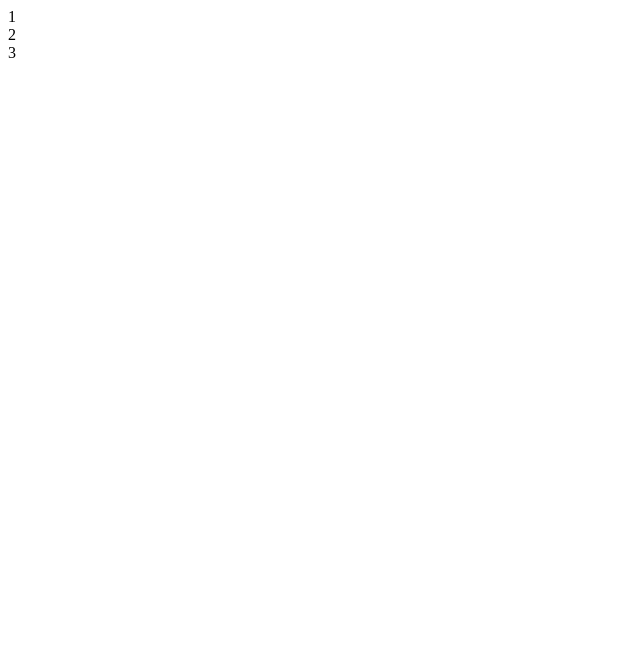
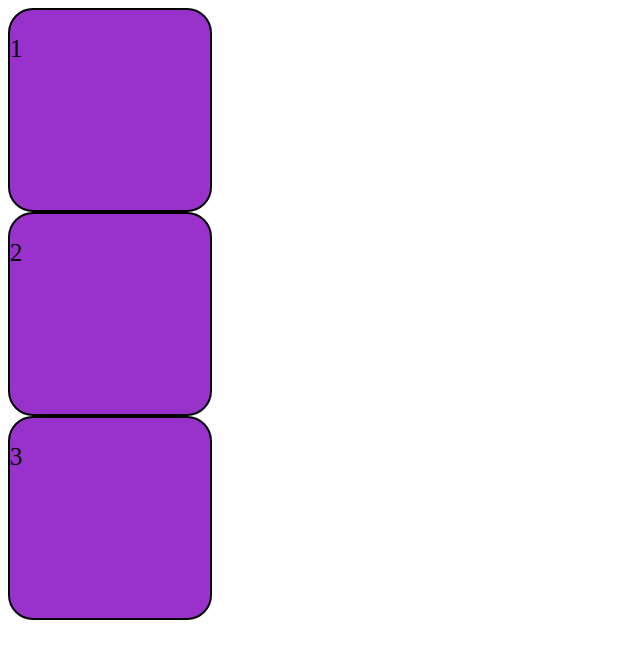
Before and after one commit to Bhagatpoonam/practice-fork-, a plain HTML site: page index.html in a window 1280 px wide. Shown: the whole page, without its empty margins (0-640 px from the left). Drawn offline with Linux system fonts and the light colour scheme.

Commit message:
background color added

```diff
--- a/index.html
+++ b/index.html
@@ -5,16 +5,29 @@
     <meta http-equiv="X-UA-Compatible" content="IE=edge">
     <meta name="viewport" content="width=], initial-scale=1.0">
     <title>fork practice</title>
+    <style>
+        .container{
+            background-color: darkorchid;
+            height: 200px;
+            width: 200px;
+            border-radius: 25px;
+            border: 2px solid black;
+        }
+
+        .para{
+            font-size: 25px;
+        }
+    </style>
 </head>
 <body>
-    <div>
-        1
+    <div class="container">
+      <p class="para"> 1 </p>
     </div>
-    <div>
-        2
+    <div class="container">
+       <p class="para"> 2</p>
     </div>
-    <div>
-        3
+    <div class="container">
+        <p class="para">3</p>
     </div>
 </body>
 </html>
```
